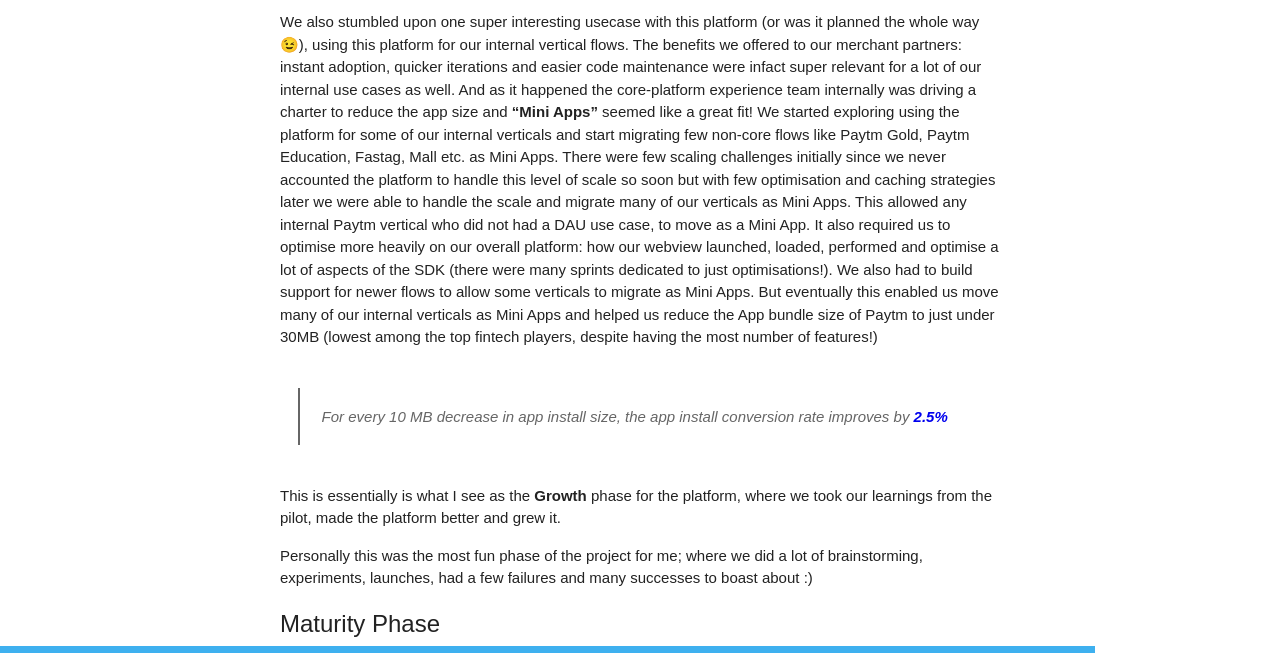
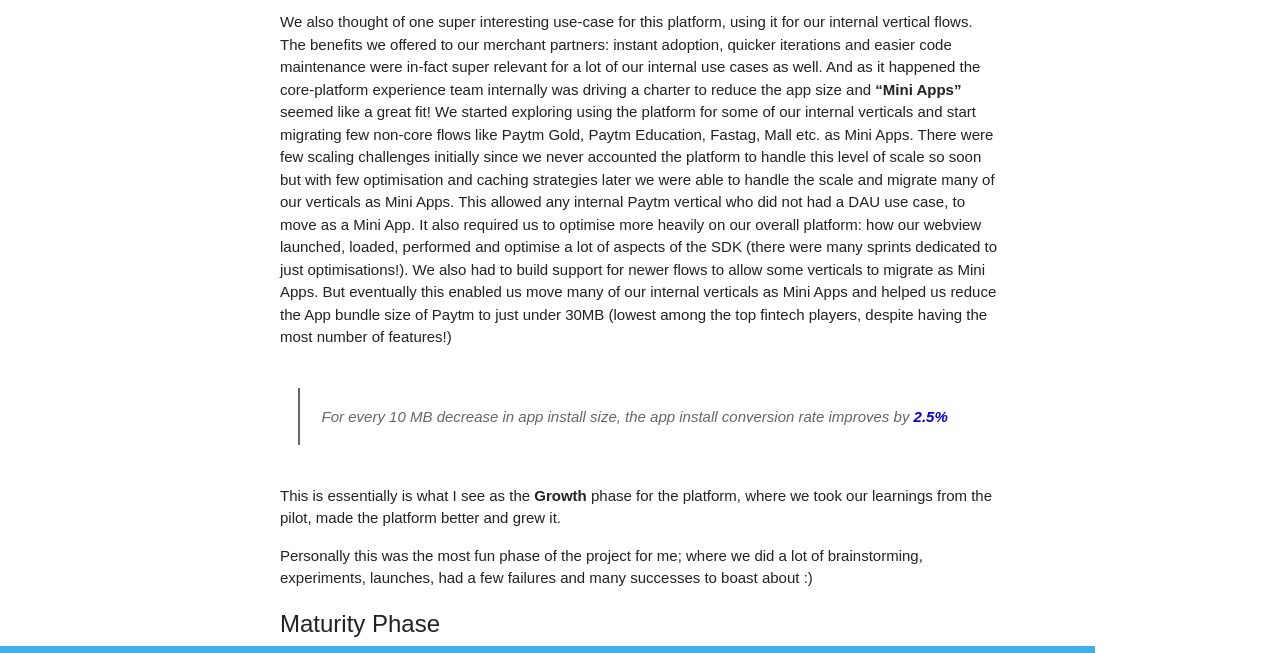
Before and after one commit to product-noob/product-noob.github.io, a Jekyll site: the page built from _posts/2022-03-22-Building Mini Apps.md, in a window 1280 px wide and 900 px high, scrolled down 8161 px, cut to the strip 247-900 px from the top of the window. Built offline with Jekyll 4.4.1, drawn with Linux system fonts in a browser that asks for light colours; some of the changed text lies outside the part shown.

Commit message:
Final Commit

```diff
--- a/_posts/2022-03-22-Building Mini Apps.md
+++ b/_posts/2022-03-22-Building Mini Apps.md
@@ -41,7 +41,7 @@ Serving apps dynamically had many other advantages than just reducing app size:
 -   **Easier Development:** Typically web based apps require significantly lesser development effort: since you have to only develop once for both platforms, technology is relatively more mature, open-source, stable and is cheaper from resourcing POV.
 -   **Cheaper Maintenance:** Being based on web based frameworks allows mini apps’ codebase to be same across iOS and Android. It solves a big pain point of ensuring feature parity and code maintenance.
 
-There was another major angle to why we needed this platform, infact the very reason we built the platform for: **Merchant Mini Apps!** (the benefits for our internal verticals was something we realised eventually!)
+There was another major angle to why we needed this platform, in-fact the very reason we built the platform for: **Merchant Mini Apps!** (the benefits for our internal verticals was something we realised eventually!)
 
 Having this platform allowed us to partner with businesses across the country to bring their flows and offering to our users in the Paytm app. This had immense potential for Paytm to increase the overall usability and stickiness of the app since there were many many businesses we as a company never wanted to venture into ourselves but wanted still wanted to enable for our users by leveraging the rich insights we gathered from their payments behaviour and Mini Apps platform gave us just that.
 
@@ -68,16 +68,19 @@ It all started with answering the questions on: **Why → How → What**
 </figure>
 
 **Why**
+
 -   Why are we building it? Is it worth building for?
 -   Why is it useful for our users, for our merchant partners, for us?
 -   Why build right now? Why not before or later?
 
 **What**
+
 -   What are we trying to achieve?
 -   What does success for the platform look like? What’s our north star?
 -   What are the constraints under which we need to operate (resource, time, cost etc.)?
 
 **How**
+
 -   How will we build it? What does a MVP look like?
 -   How does a steady state in future with “Mini Programs” look like?
 -   How will we launch it and scale it?
@@ -162,7 +165,7 @@ We built a lot more features to meet newer merchant  requirements like integrati
   </center>
 </div>
 
-We also stumbled upon one super interesting usecase with this platform (or was it planned the whole way 😉), using this platform for our internal vertical flows. The benefits we offered to our merchant partners: instant adoption, quicker iterations and easier code maintenance were infact super relevant for a lot of our internal use cases as well. And as it happened the core-platform experience team internally was driving a charter to reduce the app size and **“Mini Apps”** seemed like a great fit! We started exploring using the platform for some of our internal verticals and start migrating few non-core flows like Paytm Gold, Paytm Education, Fastag, Mall etc. as Mini Apps.
+We also thought of one super interesting use-case for this platform, using it for our internal vertical flows. The benefits we offered to our merchant partners: instant adoption, quicker iterations and easier code maintenance were in-fact super relevant for a lot of our internal use cases as well. And as it happened the core-platform experience team internally was driving a charter to reduce the app size and **“Mini Apps”** seemed like a great fit! We started exploring using the platform for some of our internal verticals and start migrating few non-core flows like Paytm Gold, Paytm Education, Fastag, Mall etc. as Mini Apps.
 There were few scaling challenges initially since we never accounted the platform to handle this level of scale so soon but with few optimisation and caching strategies later we were able to handle the scale and migrate many of our verticals as Mini Apps. This allowed any internal Paytm vertical who did not had a DAU use case, to move as a Mini App. It also required us to optimise more heavily on our overall platform: how our webview launched, loaded, performed and optimise a lot of aspects of the SDK (there were many sprints dedicated to just optimisations!). We also had to build support for newer flows to allow some verticals to migrate as Mini Apps. But eventually this enabled us move many of our internal verticals as Mini Apps and helped us reduce the App bundle size of Paytm to just under 30MB (lowest among the top fintech players, despite having the most number of features!)
 
 > For every 10 MB decrease in app install size, the app install conversion rate improves by **[2.5%](https://medium.com/googleplaydev/shrinking-apks-growing-installs-5d3fcba23ce2)**
@@ -180,6 +183,7 @@ Once we had a sizeable numbers of merchant mini apps across categories and a lot
 -   Standardised lot of aspects of the platform : JS API(Bridges) structure, error-codes and handling, Title bar, various UI elements etc. and added more detailed logger and tracking for the platform performance.
 
 -   With the large number of merchant apps we were onboarding a lot of manual processes were just becoming too tedious to manage operationally. To solve this we launched a **“DIY flow”**.
+
     <div class="videoWrapper">
     <center>
       <iframe width="560" height="315" src="https://www.youtube.com/embed/W0qN81dujfs" title="YouTube video player" frameborder="0" allow="accelerometer; autoplay; clipboard-write; encrypted-media; gyroscope; picture-in-picture" allowfullscreen></iframe>
```
Also changed, not shown: other parts of _posts/2022-03-22-Building Mini Apps.md (+3 -2 lines).
